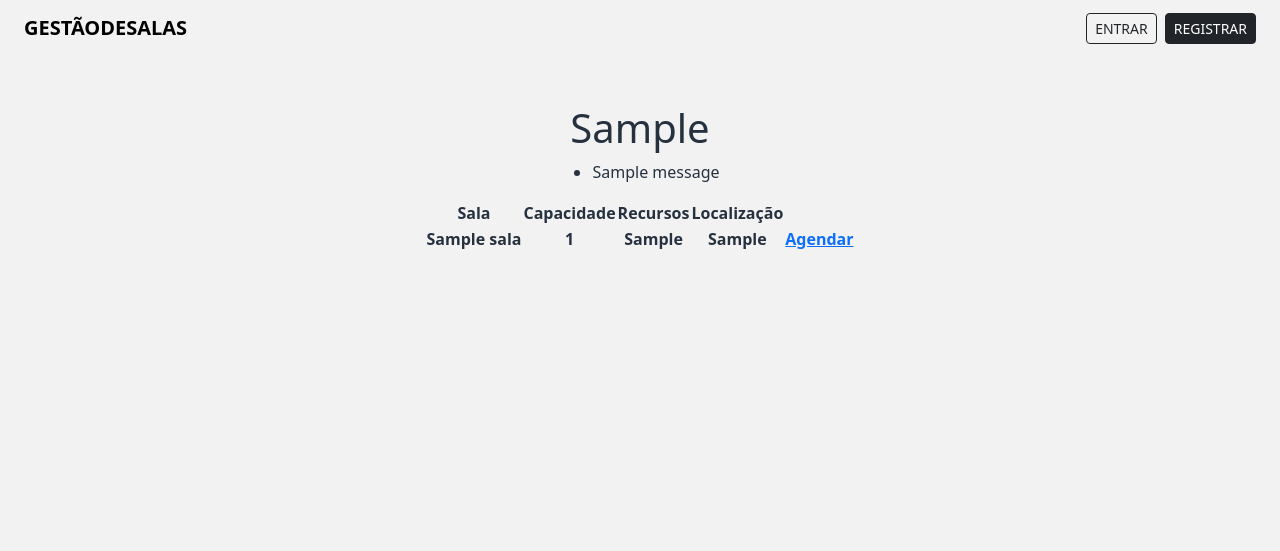
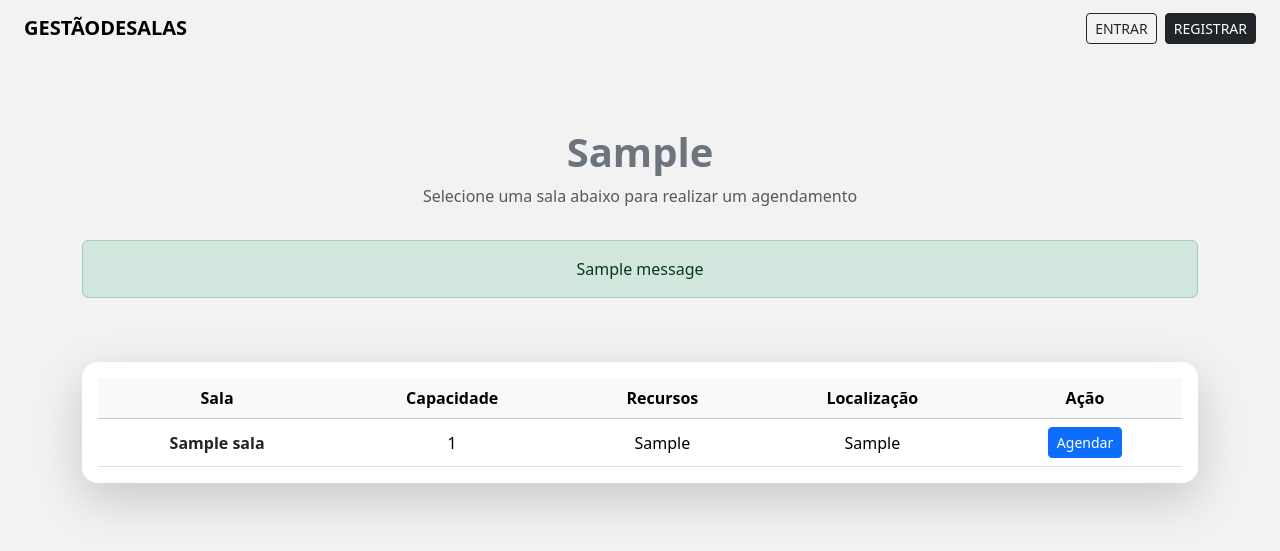
Before and after one commit to lorenaneiva/room-scheduling-manager, a Django app: template agendador/templates/agendador/salas.html in a window 1280 px wide. Shown: the top 551 px of the page. Run offline with Django 5.2, Linux system fonts and the light colour scheme; tables that the repository leaves empty hold one stand-in row (values such as "Sample post"); the template is opened without the code that fills it: values that come from a table or form of the project are taken from there, most other values are stand-ins (such as "Sample title", 1, 10 or a date in 2020); one stand-in notice (Sample message) is shown; lists and menus that the app fills with data are empty.

Commit message:
style: estilização completa da pagina de salas disponiveis para agendamentos

```diff
--- a/agendador/templates/agendador/salas.html
+++ b/agendador/templates/agendador/salas.html
@@ -1,40 +1,60 @@
 {% extends "agendador/base.html" %}
+{% load static %}
+
+{% block extra_css %}
+<link rel="stylesheet" href="{% static 'agendador/css/index.css' %}">
+{% endblock extra_css %}
 
 {% block header %}
-<h1>{{ data_atual }}</h1>
+<div class="page-header text-center mt-4">
+  <h1 class="display-6 fw-bold text-secondary">{{ data_atual }}</h1>
+  <p class="text-muted">Selecione uma sala abaixo para realizar um agendamento</p>
+</div>
+
 {% if messages %}
-  <ul class="messages">
+  <div class="container mt-3">
     {% for message in messages %}
-      <li class="{{ message.tags }}">{{ message }}</li>
+      <div class="alert alert-{{ message.tags }} text-center" role="alert">
+        {{ message }}
+      </div>
     {% endfor %}
-  </ul>
+  </div>
 {% endif %}
-{%endblock header%}
+{% endblock header %}
 
 {% block content %}
-
-<table>
-    <tr>
+<div class="container my-5">
+  <div class="card shadow-lg border-0 rounded-4">
+    <div class="card-body">
+      <table class="table align-middle table-hover mb-0">
+        <thead class="table-light">
+          <tr class="text-center">
             <th>Sala</th>
             <th>Capacidade</th>
             <th>Recursos</th>
             <th>Localização</th>
+            <th>Ação</th>
           </tr>
+        </thead>
+        <tbody>
           {% for sala in salas %}
-    <tr>
-        <th>{{sala.nome}}</th>
-        <th>{{sala.capacidade}}</th>
-        {% if sala.recursos %}
-            <th>{{sala.recursos}}</th>
-        {% else %}
-            <th>-</th>
-        {% endif %}
-        <th>{{sala.localização}}</th>
-        <th>
-            <a href="{% url 'agendar' sala.id %}">Agendar</a>
-        </th>
+          <tr class="text-center">
+            <td class="fw-semibold text-dark">{{ sala.nome }}</td>
+            <td>{{ sala.capacidade }}</td>
+            <td>{{ sala.recursos|default:"-" }}</td>
+            <td>{{ sala.localização }}</td>
+            <td>
+              <a href="{% url 'agendar' sala.id %}" class="btn btn-primary btn-sm">Agendar</a>
+            </td>
+          </tr>
+          {% empty %}
+          <tr class="text-center text-muted">
+            <td colspan="5">Nenhuma sala cadastrada.</td>
           </tr>
           {% endfor %}
+        </tbody>
       </table>
-
-{% endblock content %}
+    </div>
+  </div>
+</div>
+{% endblock %}
```
Lines whose indentation alone changed are shown as unchanged.
